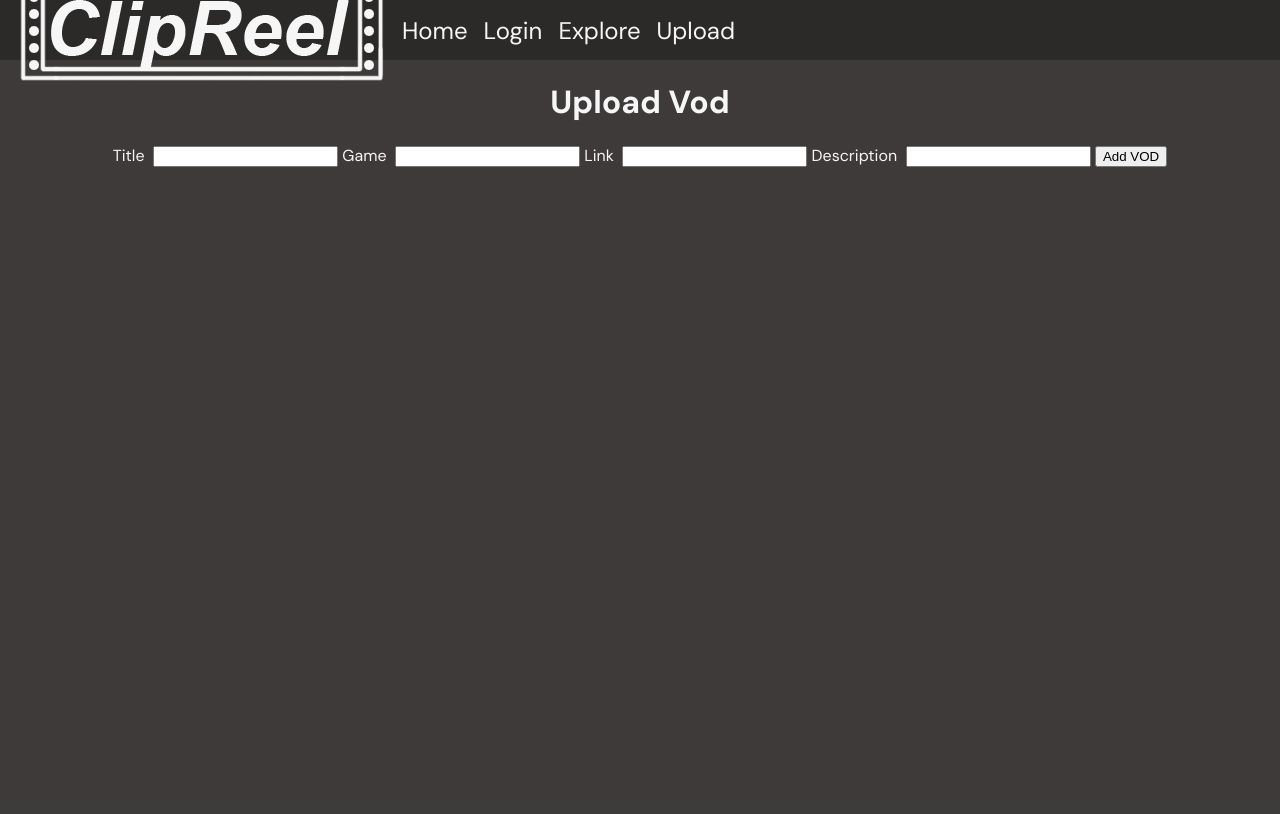
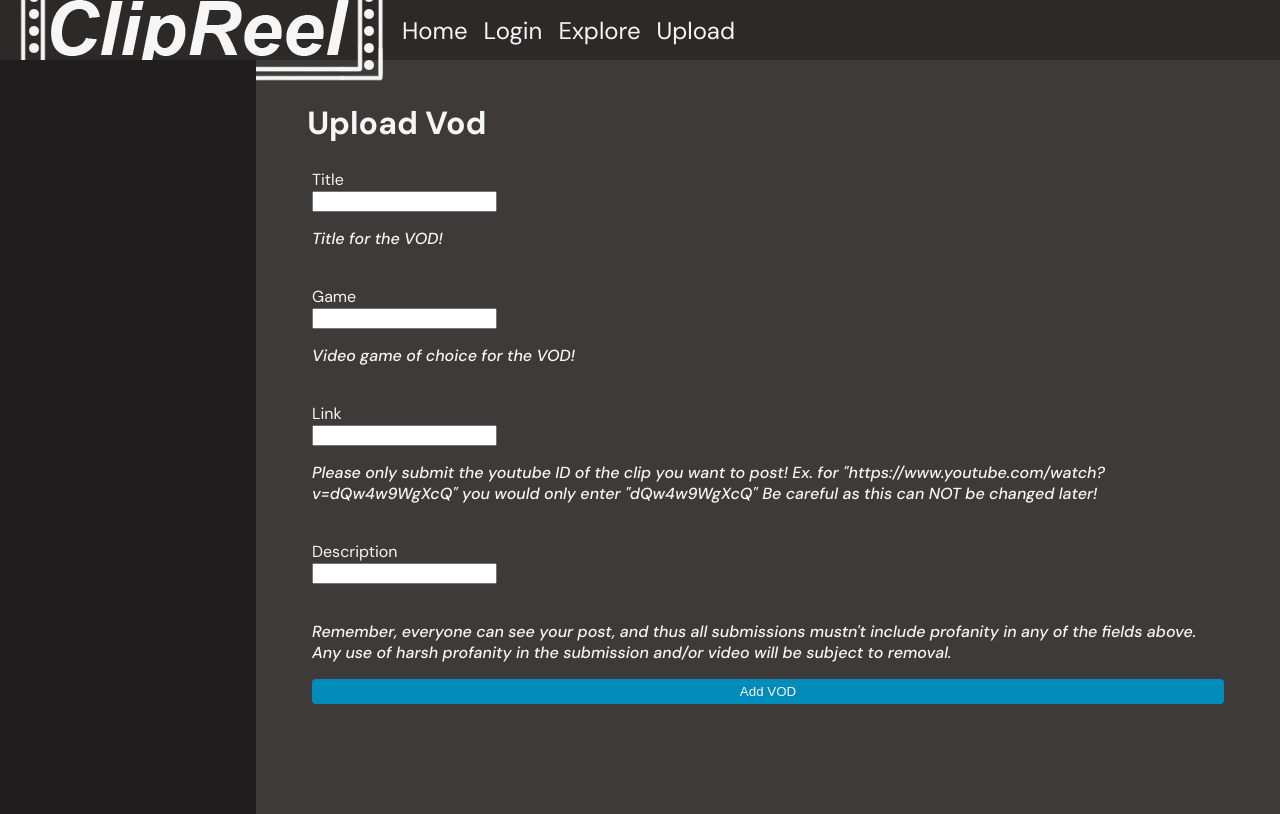
Before and after one commit to mars-1002/clipreel, a Node server app: page /vods/new in a window 1280 px wide. Before the commit the page ends 167 px from the top, so only its background shows below. Run offline with Node 20, Linux system fonts and the light colour scheme; the visitor is signed in with stand-in values (Sample User, id 1); some libraries are stand-ins or nearby versions.

Commit message:
stub up ejs

```diff
--- a/public/stylesheets/style.css
+++ b/public/stylesheets/style.css
@@ -33,6 +33,15 @@ main {
   align-items: center;
   justify-content: center;
   flex-direction: column;
+}
+
+button {
+  background-color: #008CBA;
+  border: none;
+  color: #f6f6f6;
+  padding: 5px 10px;
+  text-align: center;
+  border-radius: 4px;
 }
 
 .right {
@@ -85,6 +94,15 @@ main {
   padding: 8px;
 }
 
+.create-or-edit-section {
+  display:flex;
+  flex-direction: column;
+}
+
+.italicized {
+  font-style: italic;
+}
+
 .sidebar a:hover {
   color: #1f1d1d;
   background-color: #f6f6f6;
--- a/views/partials/nav.ejs
+++ b/views/partials/nav.ejs
@@ -14,7 +14,9 @@
     <a class="nav-anchor" href="/vods">
       Explore
     </a>
-    <a class="nav-anchor" href="/vods/new">
-      Upload
-    </a>
+    <% if (user) { %>
+      <a class="nav-anchor" href="/vods/new">
+        Upload
+      </a>
+    <% } %>
   </nav>
--- a/views/vods/new.ejs
+++ b/views/vods/new.ejs
@@ -1,24 +1,75 @@
 <%- include('../partials/html-head') %>
 <%- include('../partials/nav') %>
 
-<main>
-  <h1>Upload Vod</h1>
 
-  <form action="/vods" method="POST" autocomplete="off">
-    <label>Title&nbsp;
+<main class="container">
+  <%- include('../partials/sidebar') %> <%# Sidebar HTML partial %>
+  <h1 class="main-title">Upload Vod</h1>
+
+  <table>
+    <thead>
+      <tr>
+        <td>
+          <%# thead section %>
+        </td>
+      </tr>
+    </thead>
+    <td class="index-container"> <%# filler data %>
+      <table> <%# Start of individual VOD Cell %>
+        <tr>
+            <tr>
+              <td> <%# vod preview%>
+                <form class="create-or-edit-section" action="/vods" method="POST" autocomplete="off">
+                  <label>Title <br>
                     <input type="string" name="title">
                   </label>
-    <label>Game&nbsp;
+                  <p class="italicized">
+                    Title for the VOD!
+                  </p>
+                  <br>
+                  <label>Game <br>
                     <input type="string" name="game">
                   </label>
-    <label>Link&nbsp;
+                  <p class="italicized">
+                    Video game of choice for the VOD!
+                  </p>
+                  <br>
+                  <label>Link <br>
                     <input type="string" name="link">
                   </label>
-    <label>Description&nbsp;
+                  <p class="italicized">
+                    Please only submit the youtube ID of the clip you want to post!
+                    Ex. for "https://www.youtube.com/watch?v=dQw4w9WgXcQ" you would only enter "dQw4w9WgXcQ"
+
+                    Be careful as this can NOT be changed later!
+                  </p>
+                  <br>
+                  <label>Description <br>
                     <input type="string" name="description">
                   </label>
+                  <br>
+                  <p class="italicized">
+                    Remember, everyone can see your post, and thus all submissions mustn't include profanity in any of the fields above. Any use of harsh profanity in the submission and/or video will be subject to removal.
+                  </p>
                   <button type="submit">Add VOD</button>
                 </form>
+              </td>
+            </tr>
+            <tr> <%# vod title %>
+            </tr>
+            <tr> <%# vod description %>
+            </tr>
+        </tr>
+      </table> <%# End of Individual VOD Cell %>
+    </td>
+    <tfoot>
+      <tr>
+        <td>
+          <%# tfoot section %>
+        </td>
+      </tr>
+    </tfoot>
+  </table>
 </main>
 
 <%- include('../partials/footer') %>
```
Also changed, not shown: views/vods/edit.ejs (+57 -8 lines), views/vods/show.ejs (+5 -3 lines). Lines whose indentation alone changed are shown as unchanged.
